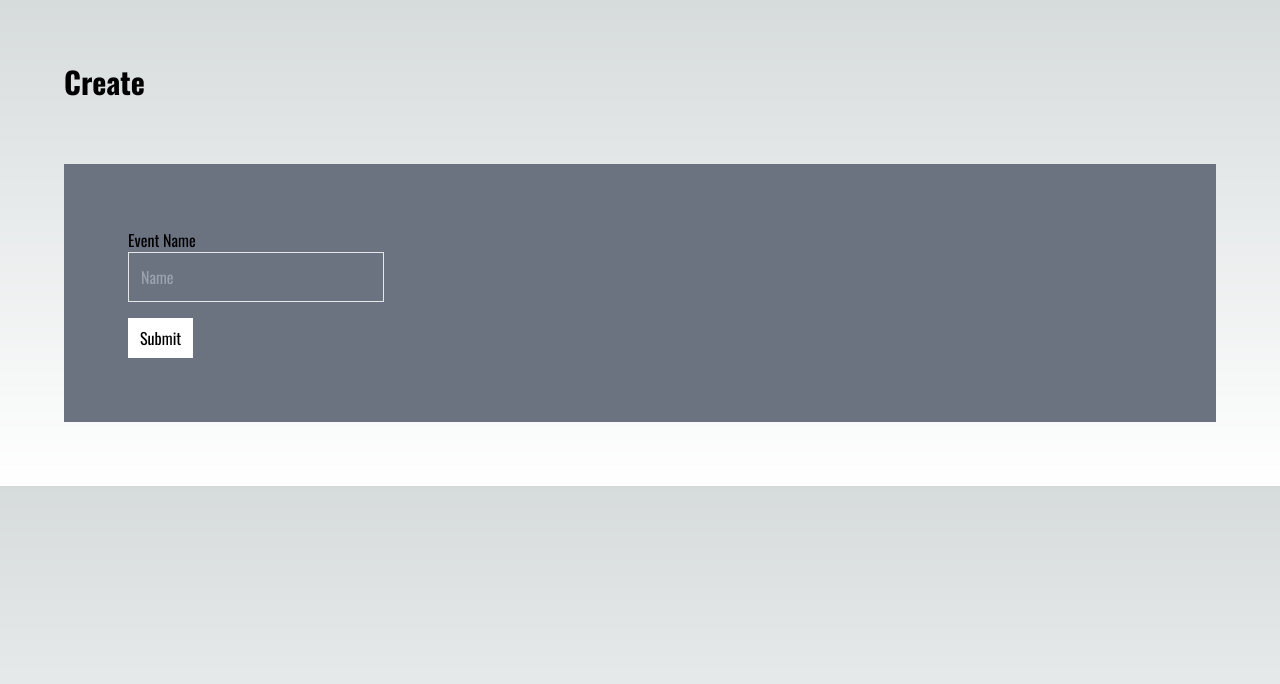
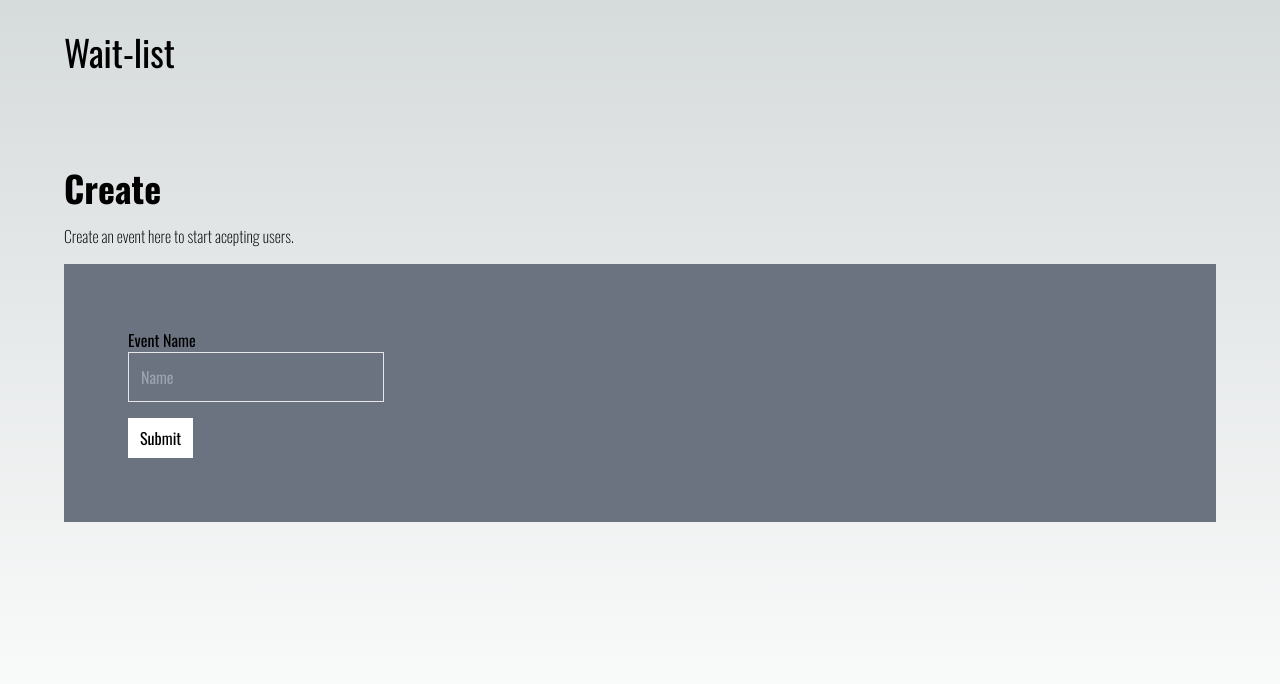
Before and after one commit to shashankreddybanda/WaitList, a Next.js app: page /events/create in a window 1280 px wide. Shown: the top 684 px of the page. Built offline with nearby package versions, Linux system fonts and the light colour scheme.

Commit message:
"stoppedEnvTracking"

```diff
--- a/app/events/create/page.tsx
+++ b/app/events/create/page.tsx
@@ -2,8 +2,9 @@ import CreateForm from "./createForm"
 
 export default function Create() {
     return (
-        <div className="p-16 flex flex-col gap-16">
-            <div className="font-bold text-3xl">Create</div>
+        <div className="p-16 flex flex-col gap-4">
+            <div className="font-bold text-4xl">Create</div>
+            <p className="text-md font-thin text-opacity-80 space-x-1">Create an event here to start acepting users.</p>
             <CreateForm/>
         </div>
     )
--- a/app/layout.tsx
+++ b/app/layout.tsx
@@ -18,7 +18,12 @@ export default function RootLayout({
   return (
     <html lang="en">
       <UserProvider>
-        <body className={oswald.className}>{children}</body>
+        <body className={oswald.className}>
+          <div className="flex flex-col h-screen">
+          <header className='w-screen px-16 py-8 text-4xl'>Wait-list</header>
+          {children}
+          </div>
+          </body>
       </UserProvider>
     </html>
   )
```
Also changed, not shown: 2 other files (tests, documents, lock files or other folders).
